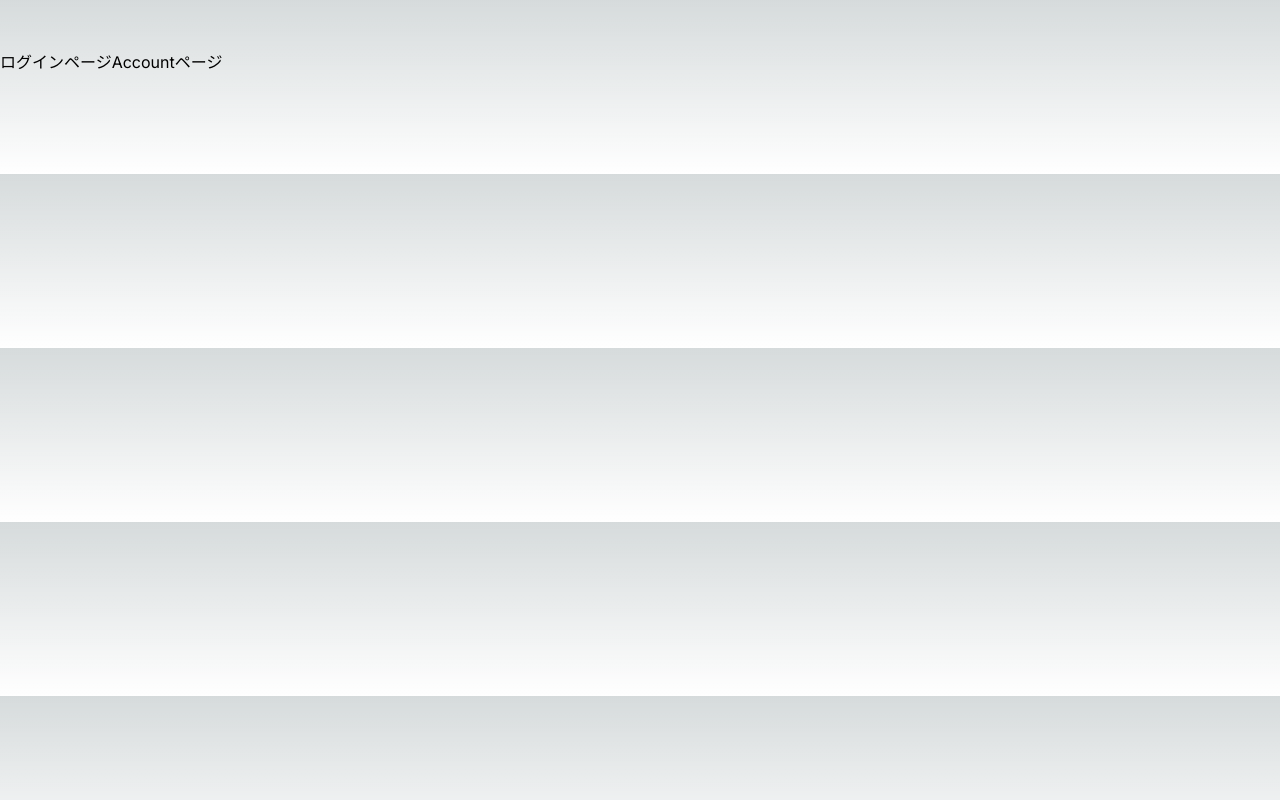
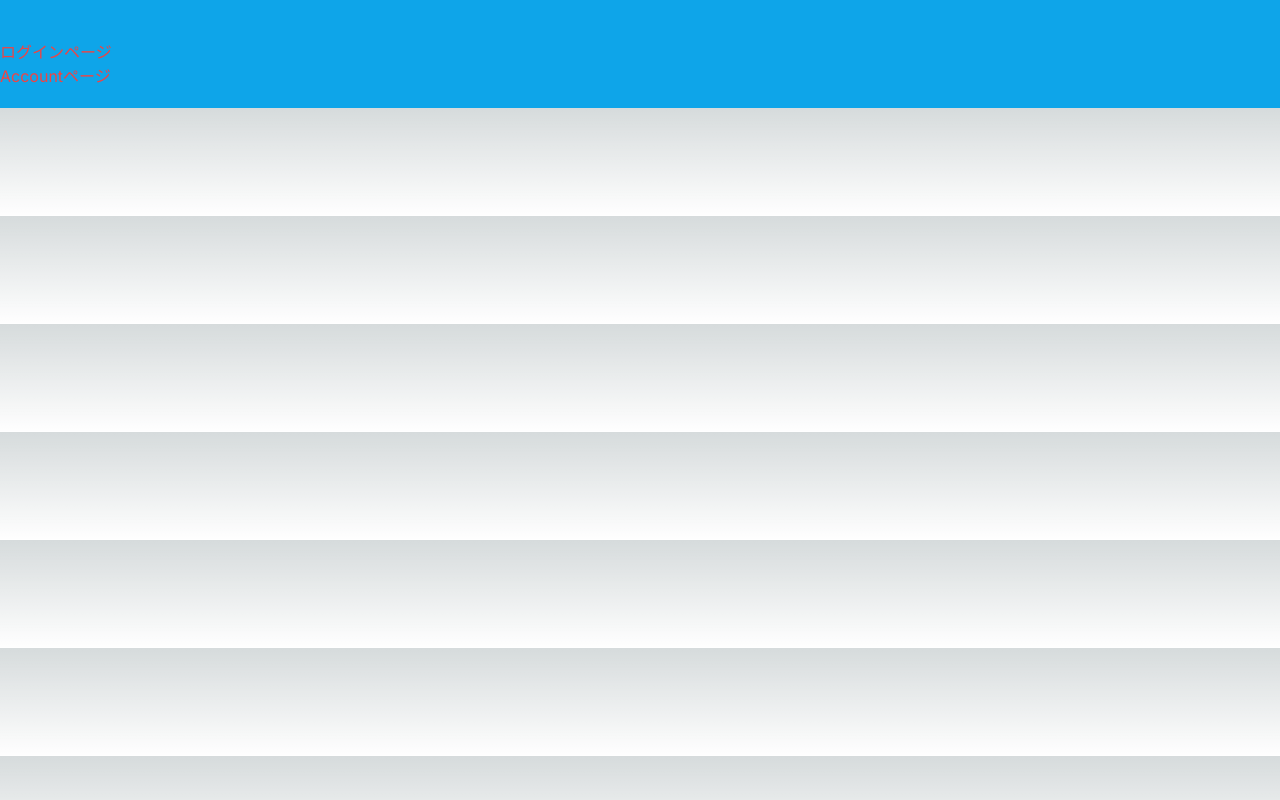
Before and after one commit to mssxmt/supabase-nextts, a Next.js app: page / in a window 1280 px wide. Built offline with nearby package versions, Linux system fonts and the light colour scheme.

Commit message:
tailwindテスト

```diff
--- a/app/page.tsx
+++ b/app/page.tsx
@@ -2,7 +2,7 @@ import Link from 'next/link';
 
 export default function Home() {
   return (
-    <main className="container" style={{ padding: '50px 0 100px 0' }}>
+    <main className="flex flex-col bg-sky-500 pb-5 pt-10 text-red-500">
       <Link href="/login">ログインページ</Link>
       <Link href="/account">Accountページ</Link>
     </main>
```
